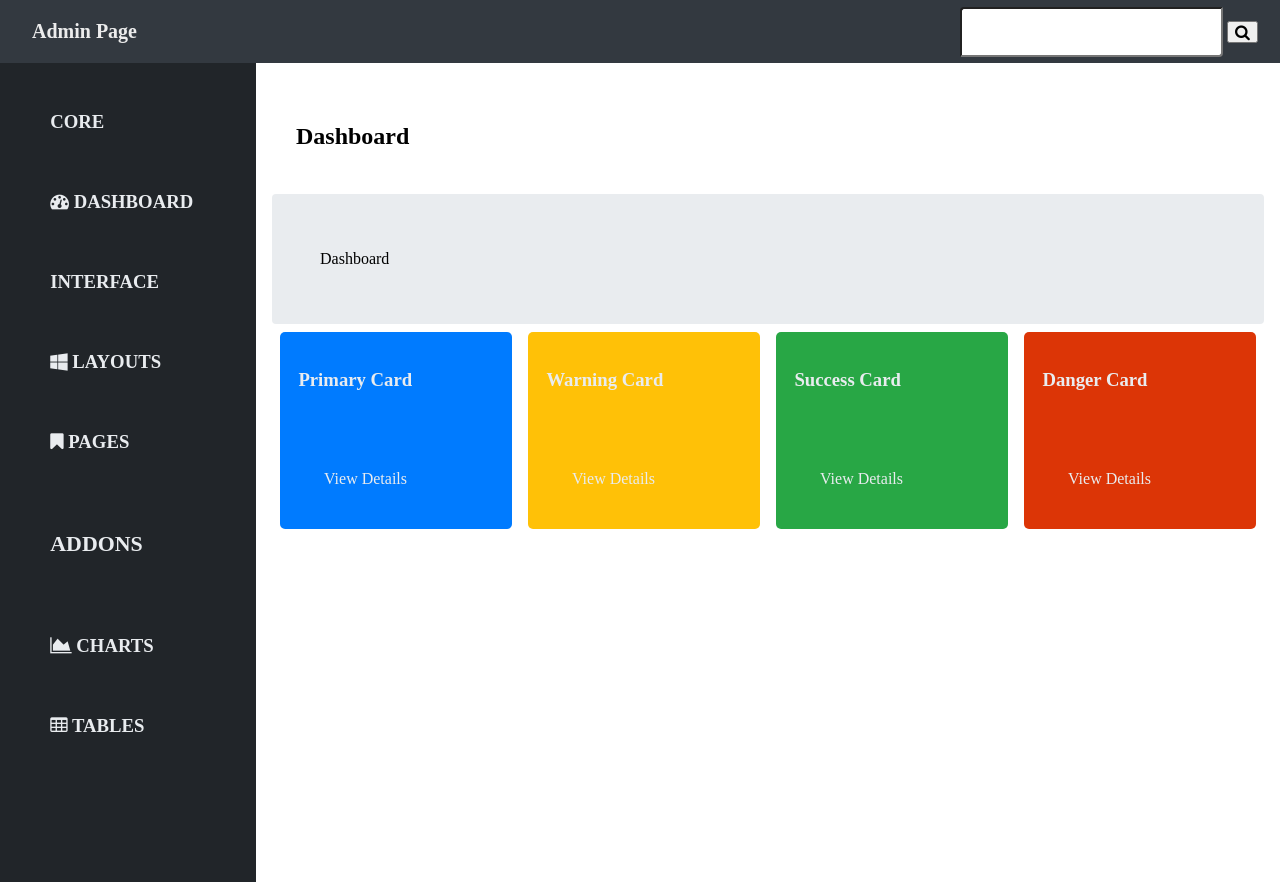
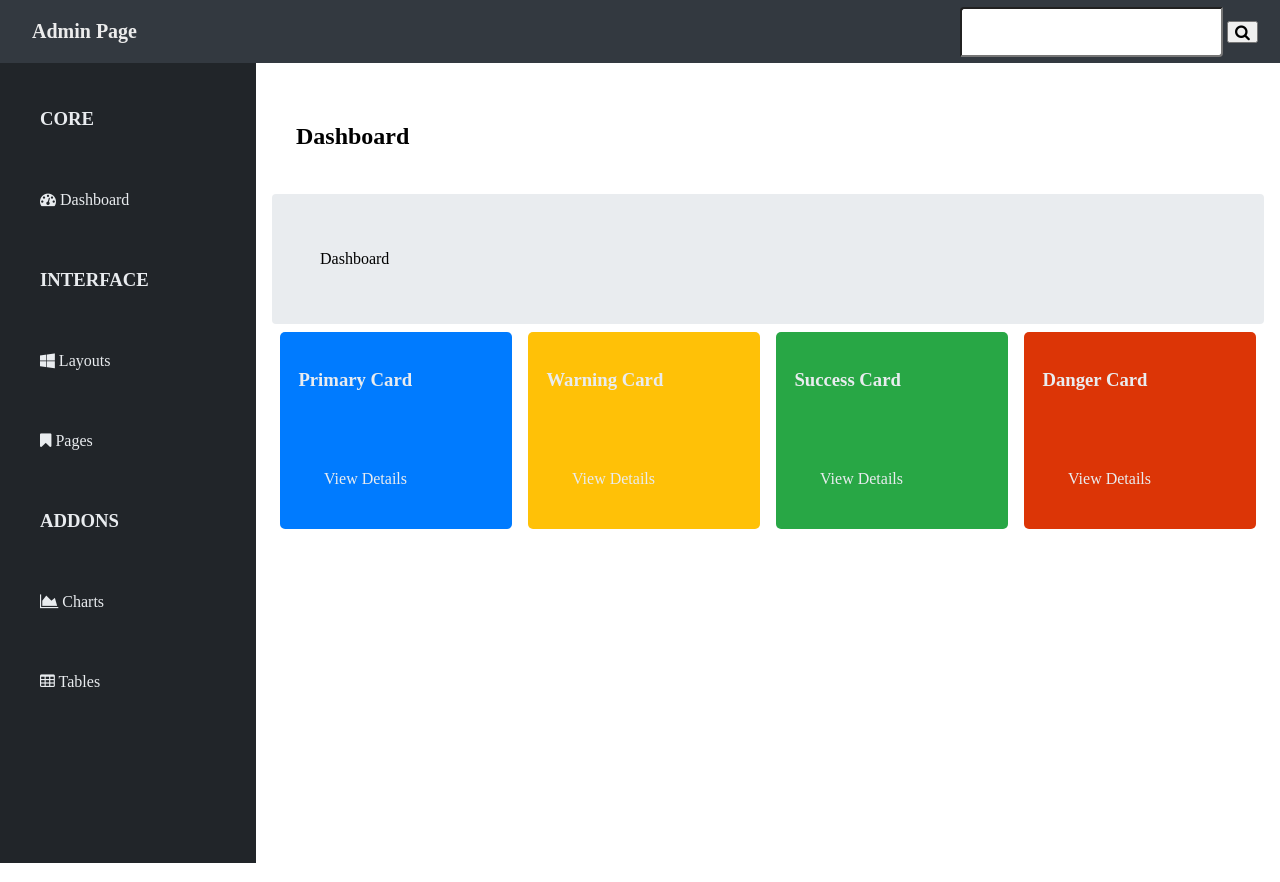
Before and after one commit to Emens7/project-css3-002-admin-template, a plain HTML site: page index.html in a window 1280 px wide. Drawn offline with Linux system fonts and the light colour scheme.

Commit message:
Opciós változat

```diff
--- a/css/style.css
+++ b/css/style.css
@@ -39,7 +39,7 @@ h1, p {
     border-bottom-right-radius: 4px;
     padding: 0.75rem 0.375rem;
     font-size: 1.2rem;
-
+    outline: none;
     transition: border-color .15s;
 }
 
@@ -87,8 +87,8 @@ h1, p {
 
 
 .main__nav {
+
     background-color:  rgb(33, 37, 41);
-    height: 100vh;
     color: rgb(233, 236, 239);
     line-height: 5rem;
     padding-left: 1rem;
@@ -153,8 +153,16 @@ h1, p {
     border-radius: 5px;
 }
 
+.nav__ul {
+    list-style-type: none;
+    padding-left: 0;
+}
+
 .nav__li--uppercase {
     text-transform: uppercase;
+}
+.nav__li__text {
+    display: none;
 }
 
 @media (min-width: 700px) {
@@ -169,4 +177,12 @@ h1, p {
     .main__cards {
         flex-direction: row;
     }
+
+    .nav__li__text {
+        display: inline;
+    }
+
+    .nav__ul {
+        padding-left: 1.5rem;
+    }
   }
--- a/index.html
+++ b/index.html
@@ -28,15 +28,15 @@
 
             <nav class="main__nav">
 
-                <ul class="nav__ul fa-ul">
-                    <li class="nav__li--uppercase"><h3>Core</h3</li>
-                    <li><a href="#"><span><i class="fa fa-tachometer"></i></span> Dashboard</a></li>
-                    <li class="nav__li--uppercase">Interface</li>
-                    <li><a href="#"><span><i class="fa fa-windows"></i></span> Layouts</a></li>
-                    <li><a href="#"><span><i class="fa fa-bookmark"></i></span> Pages</a></li>
-                    <li class="nav__li--uppercase"><h3>Addons</h3></li>
-                    <li><a href="#"><span><i class="fa fa-area-chart"></i></span> Charts</a></li>
-                    <li><a href="#"><span><i class="fa fa-table"></i></span> Tables</a></li>
+                <ul class="nav__ul">
+                    <li class="nav__li--uppercase"><h3 class="nav__li__text">Core</h3></li>
+                    <li><a href="#"><i class="fa fa-tachometer"></i><span class="nav__li__text"> Dashboard</span></a></li>
+                    <li class="nav__li--uppercase"><h3 class="nav__li__text">Interface</h3></li>
+                    <li><a href="#"><i class="fa fa-windows"></i><span class="nav__li__text"> Layouts</span></a></li>
+                    <li><a href="#"><i class="fa fa-bookmark"></i><span class="nav__li__text"> Pages</span></a></li>
+                    <li class="nav__li--uppercase"><h3 class="nav__li__text">Addons</h3></li>
+                    <li><a href="#"><i class="fa fa-area-chart"></i><span class="nav__li__text"> Charts</span></a></li>
+                    <li><a href="#"><i class="fa fa-table"></i><span class="nav__li__text"> Tables</span></a></li>
                 </ul>
 
             </nav>
```
